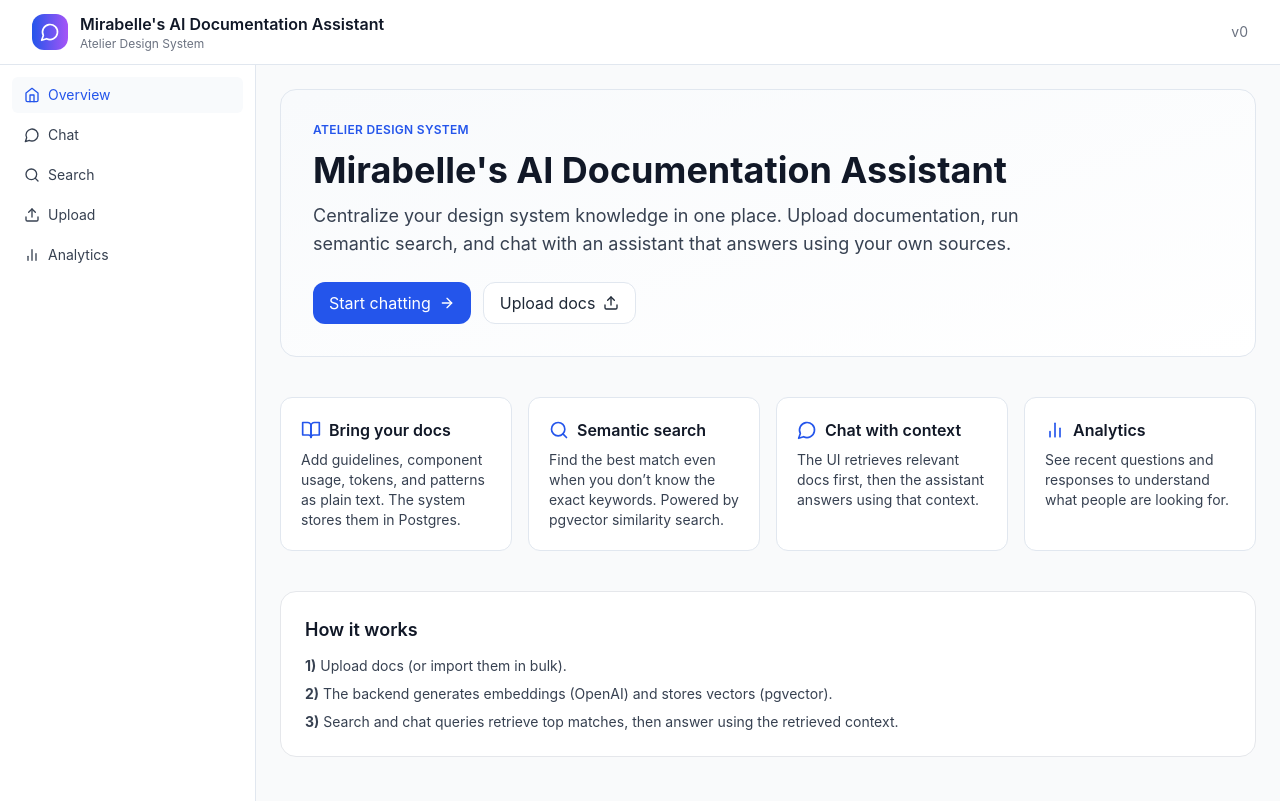
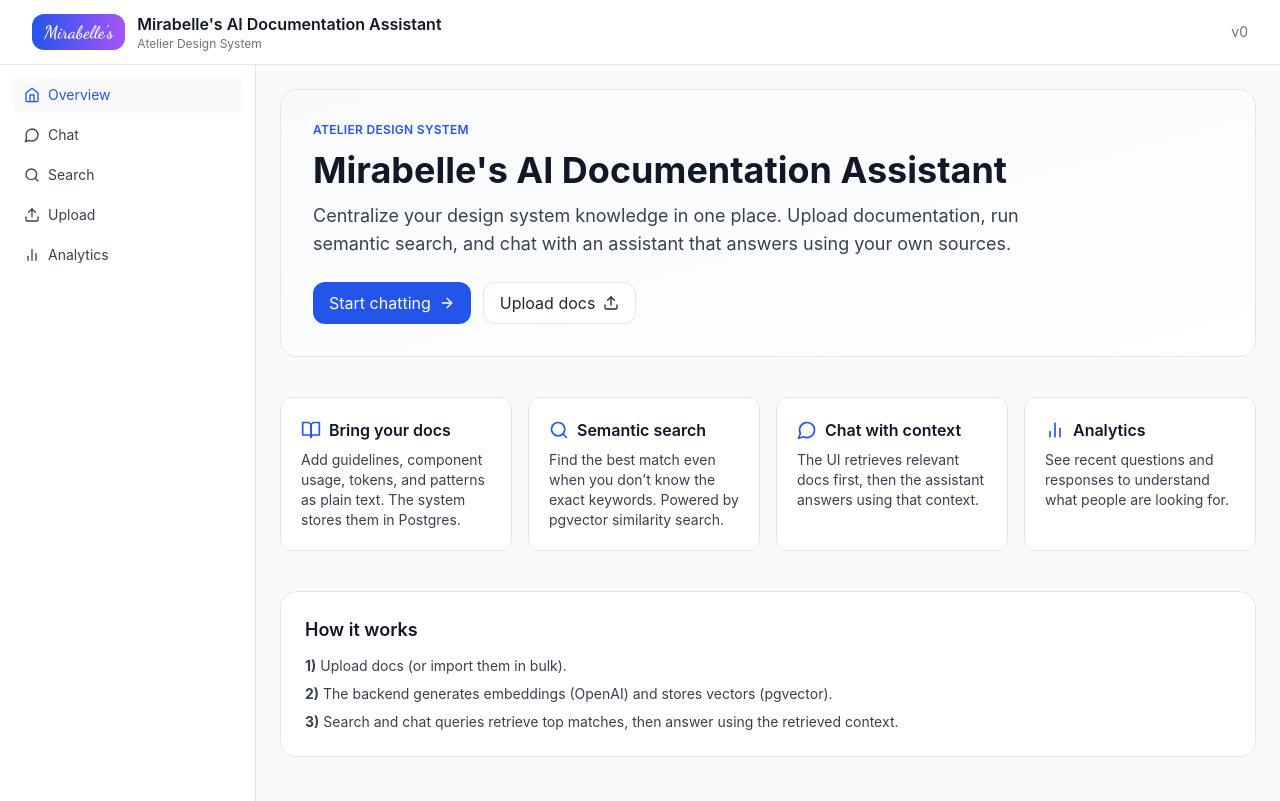
Before and after one commit to mirabelledoiron/AI-Documentation-Assistant, a React (Vite) app in the folder frontend/: page / in a window 1280 px wide. Built offline with nearby package versions, Linux system fonts and the light colour scheme; no server answers.

Commit message:
Update branding and add deployment configs

```diff
--- a/frontend/index.html
+++ b/frontend/index.html
@@ -5,6 +5,9 @@
     <link rel="icon" href="/favicon.svg" type="image/svg+xml" />
     <link rel="icon" href="/favicon.ico" sizes="any" />
     <meta name="viewport" content="width=device-width, initial-scale=1.0" />
+    <link rel="preconnect" href="https://fonts.googleapis.com" />
+    <link rel="preconnect" href="https://fonts.gstatic.com" crossorigin />
+    <link href="https://fonts.googleapis.com/css2?family=Dancing+Script:wght@600;700&display=swap" rel="stylesheet" />
     <title>Mirabelle's AI Documentation Assistant</title>
   </head>
   <body>
--- a/frontend/src/components/Shared/Header.tsx
+++ b/frontend/src/components/Shared/Header.tsx
@@ -1,13 +1,12 @@
 import { Link } from 'react-router-dom';
-import { MessageCircle } from 'lucide-react';
 
 export const Header: React.FC = () => {
   return (
     <header className="bg-white border-b border-atelier-border">
       <div className="max-w-7xl mx-auto px-4 sm:px-6 lg:px-8 h-16 flex items-center justify-between">
         <Link to="/" className="flex items-center gap-3">
-          <div className="w-9 h-9 bg-gradient-to-r from-atelier-primary to-atelier-accent rounded-atelier flex items-center justify-center">
-            <MessageCircle className="w-5 h-5 text-white" />
+          <div className="px-3 h-9 bg-gradient-to-r from-atelier-primary to-atelier-accent rounded-atelier flex items-center justify-center">
+            <span className="font-signature text-white text-lg leading-none">Mirabelle&apos;s</span>
           </div>
           <div className="leading-tight">
             <div className="text-base font-semibold text-gray-900">Mirabelle's AI Documentation Assistant</div>
--- a/frontend/tailwind.config.js
+++ b/frontend/tailwind.config.js
@@ -24,6 +24,7 @@ export default {
       fontFamily: {
         sans: ['Inter', 'system-ui', 'sans-serif'],
         mono: ['Roboto Mono', 'monospace'],
+        signature: ['"Dancing Script"', 'cursive'],
       },
       animation: {
         'fade-in': 'fadeIn 0.5s ease-in-out',
```
Also changed, not shown: frontend/vercel.json (added), 2 other files (tests, documents, lock files or other folders).
